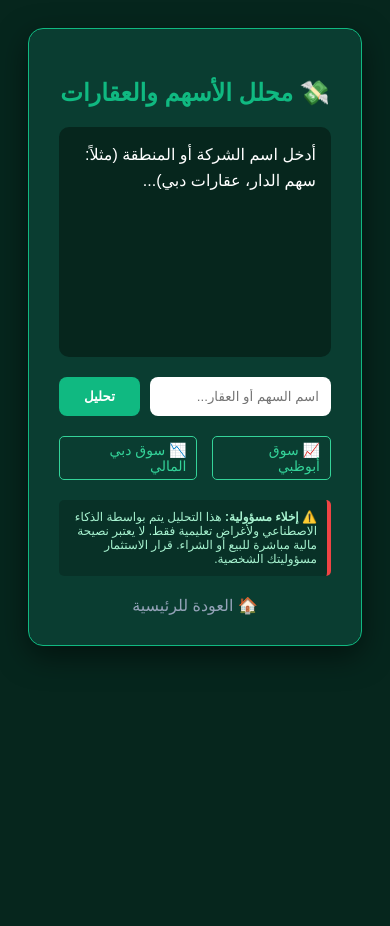
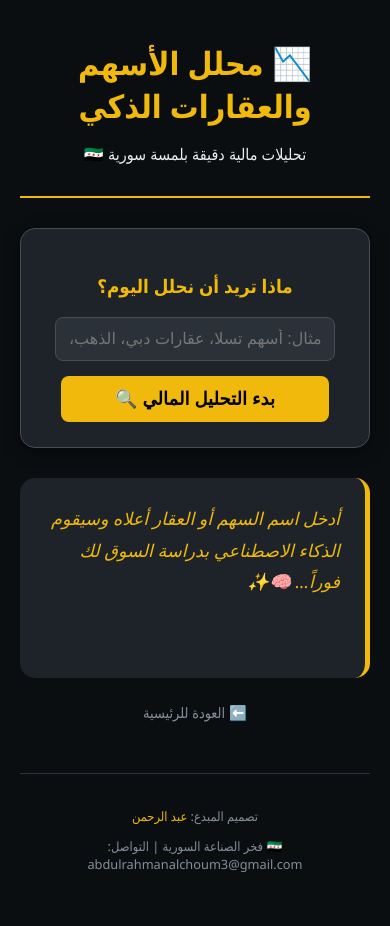
Before and after one commit to abdulrahmanalchoum3-ship-it/abdulrahmanalchoum3-ship-it, a Flask app: page /stocks_page in a window 390 px wide. Before the commit the page ends 651 px from the top, so only its background shows below. Run offline with Flask 3, Linux system fonts and the light colour scheme.

Commit message:
Revamp stocks.html with new design and features
Updated the stocks analysis page with a new layout and improved styles, including a responsive design and enhanced user interface elements.

```diff
--- a/templates/stocks.html
+++ b/templates/stocks.html
@@ -2,58 +2,80 @@
 <html lang="ar" dir="rtl">
 <head>
     <meta charset="UTF-8">
-    <title>محلل الأسهم والعقارات - عبد الرحمن</title>
+    <meta name="viewport" content="width=device-width, initial-scale=1.0">
+    <title>محلل الأسهم والعقارات | صناعة سورية 🇸🇾</title>
     <style>
-        body { font-family: sans-serif; background: #06261d; color: white; display: flex; justify-content: center; padding: 20px; }
-        .box { background: #0a3d31; padding: 30px; border-radius: 15px; width: 100%; max-width: 700px; box-shadow: 0 10px 30px rgba(0,0,0,0.5); border: 1px solid #10b981; }
-        #output { background: #06261d; padding: 15px; border-radius: 10px; min-height: 200px; margin: 20px 0; white-space: pre-wrap; line-height: 1.6; }
-        input { width: 70%; padding: 12px; border-radius: 8px; border: none; }
-        button { padding: 12px 25px; background: #10b981; color: white; border: none; border-radius: 8px; cursor: pointer; font-weight: bold; }
-        .disclaimer { font-size: 12px; color: #a7f3d0; background: rgba(0,0,0,0.2); padding: 10px; border-radius: 5px; margin-top: 20px; border-right: 4px solid #ef4444; }
-        .links { margin-top: 20px; display: flex; gap: 15px; justify-content: center; }
-        .links a { color: #34d399; text-decoration: none; font-size: 14px; border: 1px solid #34d399; padding: 5px 10px; border-radius: 5px; }
-        .back { display: block; text-align: center; margin-top: 20px; color: #94a3b8; text-decoration: none; }
+        body { font-family: 'Segoe UI', Tahoma, Geneva, Verdana, sans-serif; background-color: #0b0e11; color: #eaecef; margin: 0; padding: 20px; text-align: center; }
+        header { border-bottom: 2px solid #f0b90b; padding-bottom: 15px; margin-bottom: 30px; }
+        .container { max-width: 800px; margin: 0 auto; }
+        .input-group { background: #1e2329; padding: 25px; border-radius: 15px; border: 1px solid #474d57; box-shadow: 0 4px 15px rgba(0,0,0,0.5); }
+        input { width: 85%; background: #2b3139; border: 1px solid #474d57; color: white; padding: 12px; border-radius: 8px; font-size: 16px; outline: none; margin-bottom: 15px; text-align: center; }
+        input:focus { border-color: #f0b90b; box-shadow: 0 0 10px rgba(240, 185, 11, 0.2); }
+        .analyze-btn { background: #f0b90b; color: #000; border: none; padding: 12px 40px; border-radius: 8px; font-weight: bold; cursor: pointer; font-size: 18px; transition: 0.3s; width: 90%; }
+        .analyze-btn:hover { background: #fcd535; transform: translateY(-2px); }
+        #result-box { margin-top: 30px; background: #1e2329; padding: 25px; border-radius: 15px; border-right: 5px solid #f0b90b; text-align: right; min-height: 150px; line-height: 1.8; font-size: 1.1em; color: #f0b90b; }
+        .home-link { display: inline-block; margin-top: 25px; color: #848e9c; text-decoration: none; font-size: 0.9em; transition: 0.3s; }
+        .home-link:hover { color: #f0b90b; }
+        footer { margin-top: 50px; padding: 20px; border-top: 1px solid #2b3139; color: #848e9c; font-size: 0.8em; }
     </style>
 </head>
 <body>
-    <div class="box">
-        <h2 style="color:#10b981; text-align:center;">💸 محلل الأسهم والعقارات</h2>
 
-        <div id="output">أدخل اسم الشركة أو المنطقة (مثلاً: سهم الدار، عقارات دبي)...</div>
+<div class="container">
+    <header>
+        <h1 style="color: #f0b90b; margin-bottom: 5px;">📉 محلل الأسهم والعقارات الذكي</h1>
+        <p>تحليلات مالية دقيقة بلمسة سورية 🇸🇾</p>
+    </header>
 
-        <div style="display:flex; gap:10px;">
-            <input type="text" id="target" placeholder="اسم السهم أو العقار...">
-            <button onclick="analyze()">تحليل</button>
+    <div class="input-group">
+        <h3 style="color: #f0b90b;">ماذا تريد أن نحلل اليوم؟</h3>
+        <input type="text" id="target-name" placeholder="مثال: أسهم تسلا، عقارات دبي، الذهب، بيتكوين...">
+        <br>
+        <button class="analyze-btn" onclick="runAnalysis()">بدء التحليل المالي 🔍</button>
     </div>
 
-        <div class="links">
-            <a href="https://www.adx.ae/" target="_blank">📈 سوق أبوظبي</a>
-            <a href="https://www.dfm.ae/" target="_blank">📉 سوق دبي المالي</a>
+    <div id="result-box">
+        <i>أدخل اسم السهم أو العقار أعلاه وسيقوم الذكاء الاصطناعي بدراسة السوق لك فوراً... 🧠✨</i>
     </div>
 
-        <div class="disclaimer">
-            <strong>⚠️ إخلاء مسؤولية:</strong> هذا التحليل يتم بواسطة الذكاء الاصطناعي ولأغراض تعليمية فقط. لا يعتبر نصيحة مالية مباشرة للبيع أو الشراء. قرار الاستثمار مسؤوليتك الشخصية.
-        </div>
+    <a href="/" class="home-link">⬅️ العودة للرئيسية</a>
 
-        <a href="/" class="back">🏠 العودة للرئيسية</a>
+    <footer>
+        <p>تصميم المبدع: <span style="color: #f0b90b;">عبد الرحمن</span></p>
+        <p>🇸🇾 فخر الصناعة السورية | التواصل: abdulrahmanalchoum3@gmail.com</p>
+    </footer>
 </div>
 
 <script>
-        async function analyze() {
-            const t = document.getElementById('target').value;
-            const o = document.getElementById('output');
-            if(!t) return;
-            o.innerText = "جاري تحليل البيانات المالية لـ " + t + "...";
+    async function runAnalysis() {
+        const target = document.getElementById('target-name').value;
+        const resultBox = document.getElementById('result-box');
 
-            const res = await fetch(`/stream_stocks?target=${encodeURIComponent(t)}`);
-            const reader = res.body.getReader();
-            const dec = new TextDecoder();
-            o.innerText = "";
-            while(true) {
-                const {done, value} = await reader.read();
-                if(done) break;
-                o.innerText += dec.decode(value);
+        if (!target.trim()) {
+            alert("يا بطل، اكتب اسم السهم أو العقار أولاً!");
+            return;
+        }
+
+        resultBox.innerHTML = "<b>جاري تحليل اتجاهات السوق وجمع البيانات... 📊⏳</b>";
+
+        try {
+            const response = await fetch(`/stream_stocks?target=${encodeURIComponent(target)}`);
+            const reader = response.body.getReader();
+            resultBox.innerHTML = ""; // مسح رسالة الانتظار
+
+            while (true) {
+                const { done, value } = await reader.read();
+                if (done) break;
+                const chunk = new TextDecoder().decode(value);
+                resultBox.innerHTML += chunk;
+                // سكرول تلقائي للأسفل لرؤية التحليل سطر بسطر
+                window.scrollTo(0, document.body.scrollHeight);
+            }
+        } catch (error) {
+            resultBox.innerHTML = "⚠️ حدث خطأ في الاتصال بالسيرفر، تأكد أن الموقع يعمل في Render.";
         }
     }
 </script>
-</body></html>
+
+</body>
+</html>
```
Lines whose indentation alone changed are shown as unchanged.
